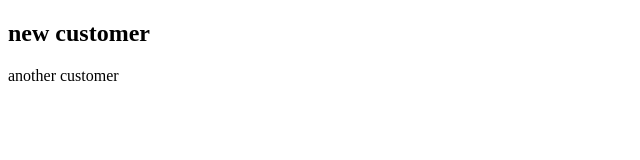
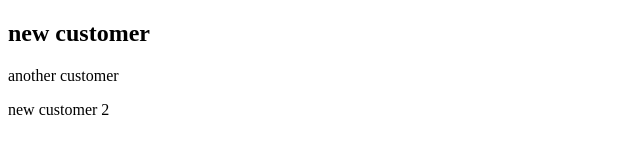
Before and after one commit to Khaklu/git-github-1, a plain HTML site: page new-cus.html in a window 1280 px wide. Shown: the whole page, without its empty margins (0-640 px from the left). Drawn offline with Linux system fonts and the light colour scheme.

Commit message:
add customer

```diff
--- a/new-cus.html
+++ b/new-cus.html
@@ -8,5 +8,6 @@
 <body>
   <h2>new customer</h2>
   <p>another customer</p>
+  <p>new customer 2</p>
 </body>
 </html>
```
